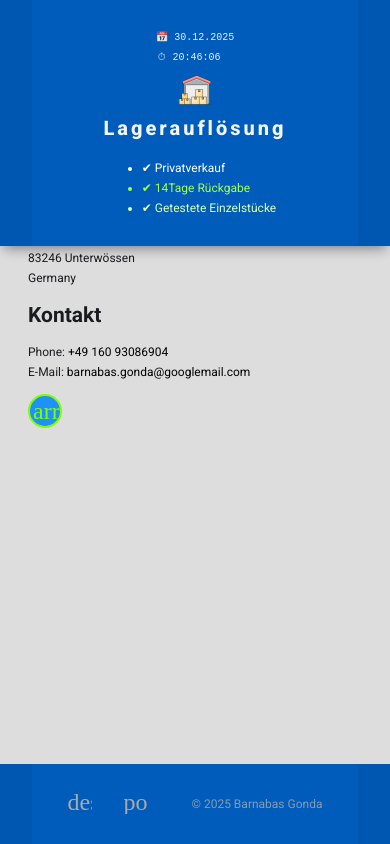
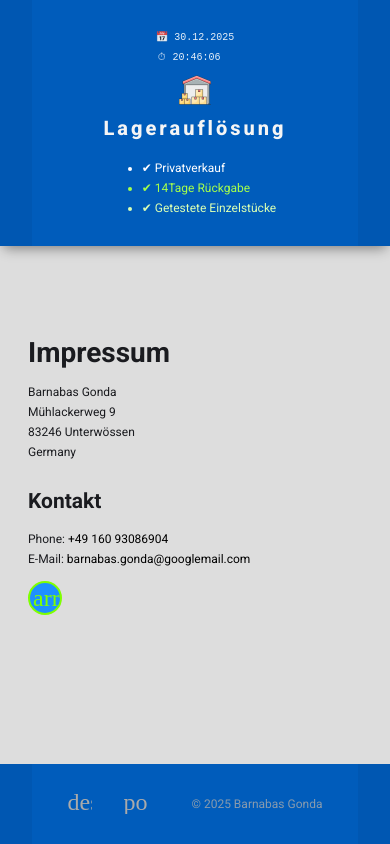
Before and after one commit to barni246/private_sale, an Angular app: page /imprint in a window 390 px wide. Built offline with nearby package versions, Linux system fonts and the light colour scheme; a web font is replaced by a local one.

Commit message:
responsive update for imprint and dataprotection

```diff
--- a/src/app/app.routes.ts
+++ b/src/app/app.routes.ts
@@ -9,7 +9,7 @@ import { Seo } from './seo/seo';
 export const routes: Routes = [
 
   { path: '', component: Products },
-   { path: 'seo', component: Seo },
+  { path: 'seo', component: Seo },
   { path: 'imprint', component: Imprint },
   { path: 'dataprotection', component: Dataprotection },
   { path: '**', redirectTo: '', pathMatch: 'full' }
--- a/src/app/dataprotection/dataprotection.scss
+++ b/src/app/dataprotection/dataprotection.scss
@@ -1,5 +1,5 @@
 section {
-    padding: 160px 32px 80px 32px;
+    padding: 280px 32px 80px 32px;
     box-sizing: border-box;
     background-color: rgb(221, 221, 221);
     min-height: 100vh;
--- a/src/app/footer/footer.scss
+++ b/src/app/footer/footer.scss
@@ -13,6 +13,8 @@ footer {
     box-sizing: border-box;
      border-left: 32px rgba(0, 0, 0, 0.05) solid;
   border-right: 32px rgba(0, 0, 0, 0.05) solid;
+  z-index: 1000;
+
 }
 
 .app-footer {
--- a/src/app/imprint/imprint.html
+++ b/src/app/imprint/imprint.html
@@ -1,12 +1,15 @@
 <div class="imprint">
 
-         <h1>Impressum</h1>
+      <div>
+           <h1>Impressum</h1>
     <h2></h2>
     <p class="address">Barnabas Gonda <br>
         Mühlackerweg 9 <br>
         83246 Unterwössen<br>
         Germany</p>
-    <h2>Kontakt</h2>
+      </div>
+   <div>
+     <h2>Kontakt</h2>
     <p>Phone: <a href="tel:+4916093086904">+49&nbsp;160&nbsp;93086904</a> <br>
         E-Mail: <a href="mailto:barnabas.gonda@googlemail.com">barnabas.gonda@googlemail.com</a>
     </p>
@@ -21,6 +24,7 @@
   <mat-icon>arrow_back</mat-icon>
 </a>
     </div>
+   </div>
 
 
 </div>
--- a/src/app/imprint/imprint.scss
+++ b/src/app/imprint/imprint.scss
@@ -1,6 +1,10 @@
 .imprint {
-    padding-top: 150px;
+    padding-top: 180px;
     padding-left: 28px;
+    display: flex;
+    justify-content: center;
+    align-items: flex-start;
+    flex-direction: column;
     box-sizing: border-box;
     background-color: rgb(221, 221, 221);
    height: calc(100vh - 80px);
@@ -38,11 +42,11 @@
 }
 
 
-@media screen and (max-width: 750px) {
+@media screen and (max-width: 900px) {
 
     .imprint {
-       // padding-top: 80px !important;
-        // height: calc(100vh - 280px);
+        flex-wrap: wrap;
+
            p {
         font-size: 12px !important;
     }
--- a/src/app/products/products.ts
+++ b/src/app/products/products.ts
@@ -2,7 +2,7 @@
 /* ===========================
    Angular / Core
 =========================== */
-import { Component, ElementRef, HostListener, ViewChild } from '@angular/core';
+import { Component, ElementRef, HostListener, Renderer2, ViewChild } from '@angular/core';
 import { CommonModule } from '@angular/common';
 
 /* ===========================
@@ -88,7 +88,8 @@ export class Products {
   constructor(
     private fb: FormBuilder,
     private http: HttpClient,
-    private titleService: Title, private metaService: Meta
+    private titleService: Title, private metaService: Meta,
+    private renderer: Renderer2
   ) { }
 
 
@@ -96,12 +97,25 @@ export class Products {
   ngOnInit(): void {
     this.initForm();
     this.products = PRODUCTS;
-     this.titleService.setTitle('Heidenhain Geräte kaufen - LE 355, LE 355B, LE 415B, LE 415, UV 105, ROD 700 & 850 | barnabas-gonda.de');
+     this.titleService.setTitle('Heidenhain Geräte kaufen - TNC, LE 355, LE 355B, LE 415B, LE 415, UV 105 Stromversorgung Netzteil, ROD 700 & 850 | barnabas-gonda.de');
 
     this.metaService.updateTag({
       name: 'description',
-      content: 'Heidenhain Geräte kaufen - LE 355, LE 355B, LE 415B, LE 415, UV 105, ROD 700 & 850 | barnabas-gonda.de'
+      content: 'Heidenhain Geräte kaufen - TNC, LE 355, LE 355B, LE 415B, LE 415, UV 105 Stromversorgung Netzteil, ROD 700 & 850 | barnabas-gonda.de'
     });
+
+     const script = this.renderer.createElement('script');
+    script.type = 'application/ld+json';
+    script.text = `
+    {
+      "@context": "https://schema.org",
+      "@type": "Organization",
+      "name": "Barnabas Gonda Lagerauflösung",
+      "url": "https://barnabas-gonda.de/heidenhain/",
+      "logo": "https://barnabas-gonda.de/heidenhain/img/lager.png"
+    }
+    `;
+    this.renderer.appendChild(document.head, script);
 
   }
 
--- a/src/index.html
+++ b/src/index.html
@@ -7,16 +7,6 @@
   <meta name="viewport" content="width=device-width, initial-scale=1">
   <link rel="icon" type="image/x-icon" href="favicon.ico">
   <link rel="canonical" href="https://barnabas-gonda.de/heidenhain/">
-  <script type="application/ld+json">
-{
-  "@context": "https://schema.org",
-  "@type": "Organization",
-  "name": "Barnabas Gonda Lagerverkauf",
-  "url": "https://barnabas-gonda.de",
-  "logo": "https://barnabas-gonda.de/heidenhain/img/lager.png"
-}
-</script>
-
 </head>
 <body>
   <app-root></app-root>
```
